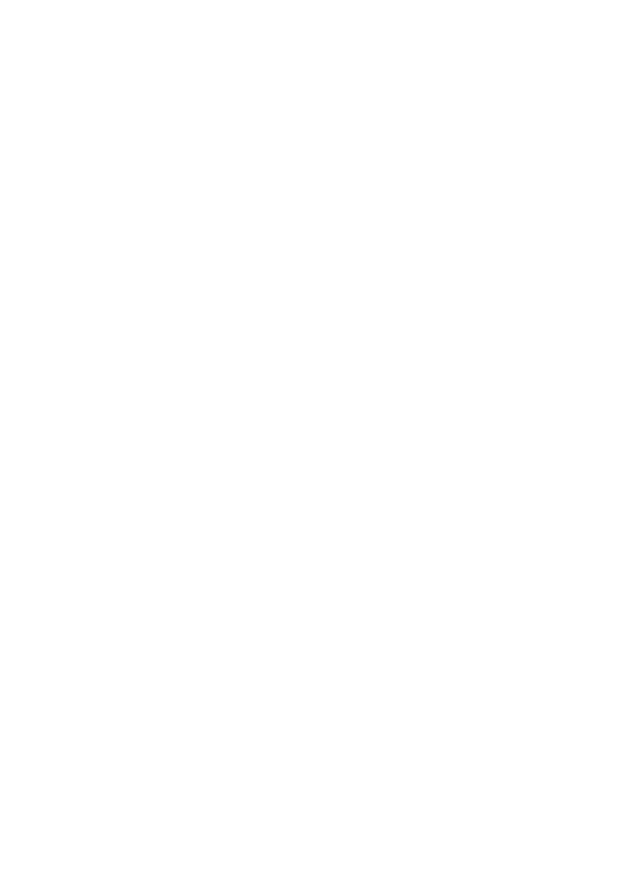
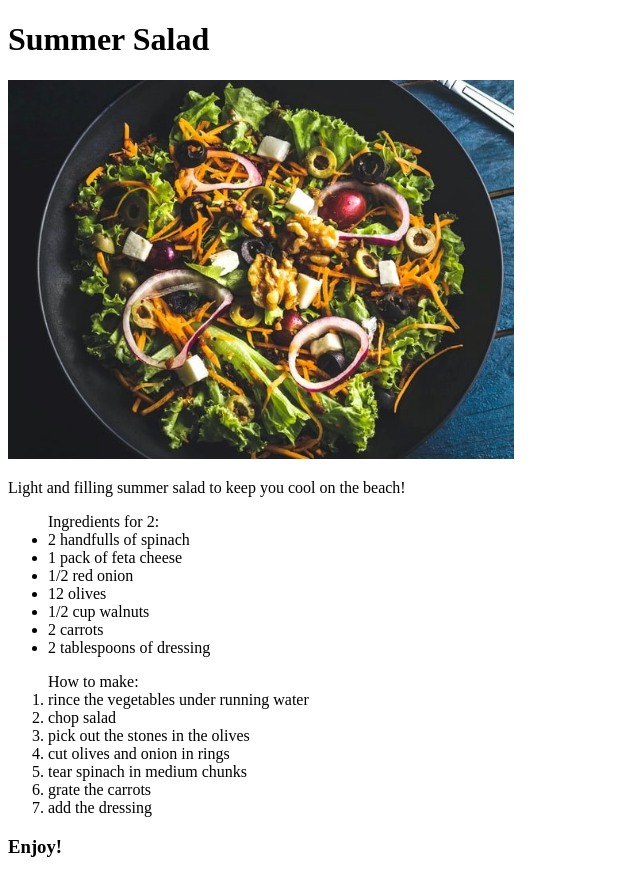
Before and after one commit to JohanCodeForFun/odin-recipes, a plain HTML site: page recipes/summer-salad.html in a window 1280 px wide. Shown: the whole page, without its empty margins (0-640 px from the left). Before the commit the page ends 800 px from the top, so only its background shows below. Drawn offline with Linux system fonts and the light colour scheme.

Commit message:
updated summer salad recipe, added enjoy! at the bottom for all recipes, and updated links to index.html

```diff
--- a/recipes/summer-salad.html
+++ b/recipes/summer-salad.html
@@ -0,0 +1,33 @@
+<!DOCTYPE html>
+<html lang="en">
+<head>
+    <meta charset="UTF-8">
+    <meta http-equiv="X-UA-Compatible" content="IE=edge">
+    <meta name="viewport" content="width=device-width, initial-scale=1.0">
+    <title>summer Salad</title>
+</head>
+<body>
+    <h1>Summer Salad</h1>
+    <img src="/recipes/summer-salad-eiliv-sonas-aceron-ZuIDLSz3XLg-unsplash.jpg" alt="Summer salad" height="40%" width="40%">
+    <p>Light and filling summer salad to keep you cool on the beach!</p>
+    <ul>Ingredients for 2:
+        <li>2 handfulls of spinach</li>
+        <li>1 pack of feta cheese</li>
+        <li>1/2 red onion</li>
+        <li>12 olives</li>
+        <li>1/2 cup walnuts</li>
+        <li>2 carrots</li>
+        <li>2 tablespoons of dressing</li>
+    </ul>
+    <ol>How to make:
+        <li>rince the vegetables under running water</li>
+        <li>chop salad</li>
+        <li>pick out the stones in the olives</li>
+        <li>cut olives and onion in rings</li>
+        <li>tear spinach in medium chunks</li>
+        <li>grate the carrots</li>
+        <li>add the dressing</li>
+    </ol>
+    <h3>Enjoy!</h3>
+</body>
+</html>
```
Also changed, not shown: index.html (+2 -0 lines), recipes/taco.html (+1 -1 lines), recipes/veggie-burger.html (+1 -2 lines).
